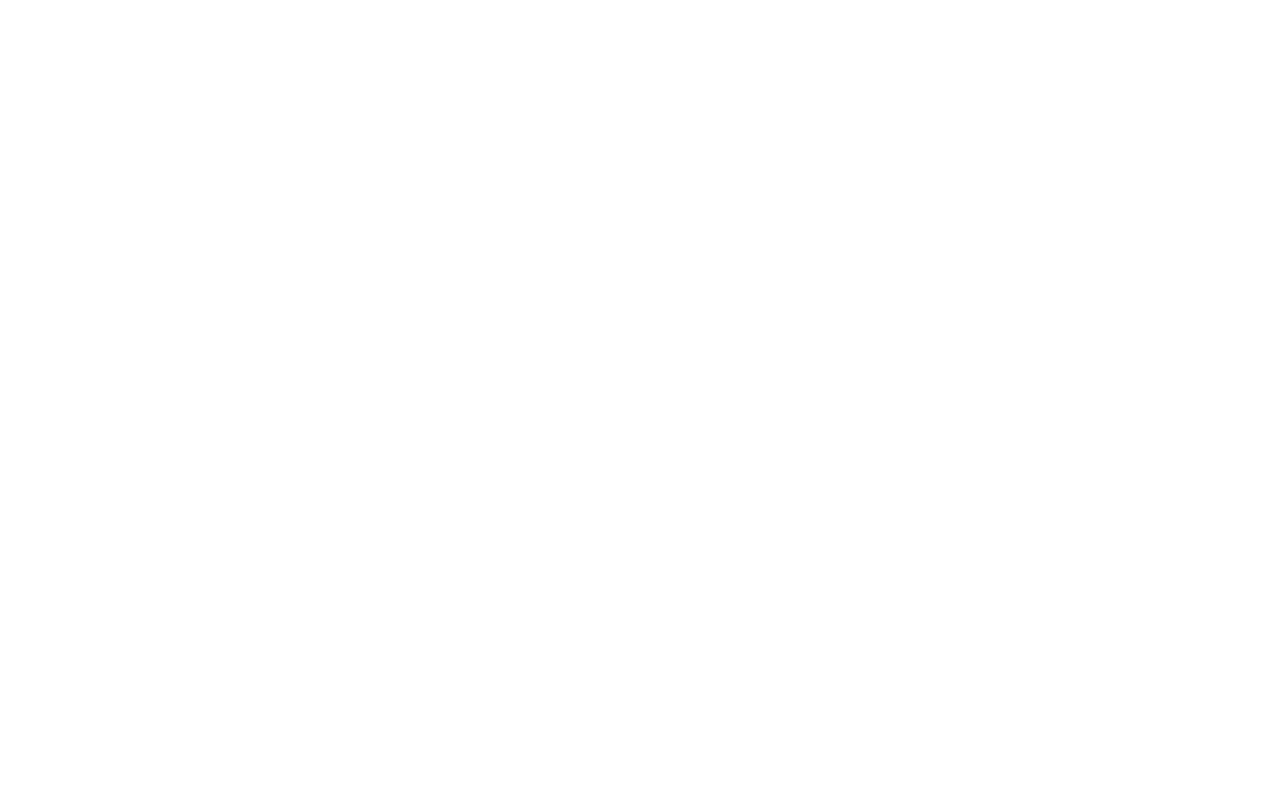
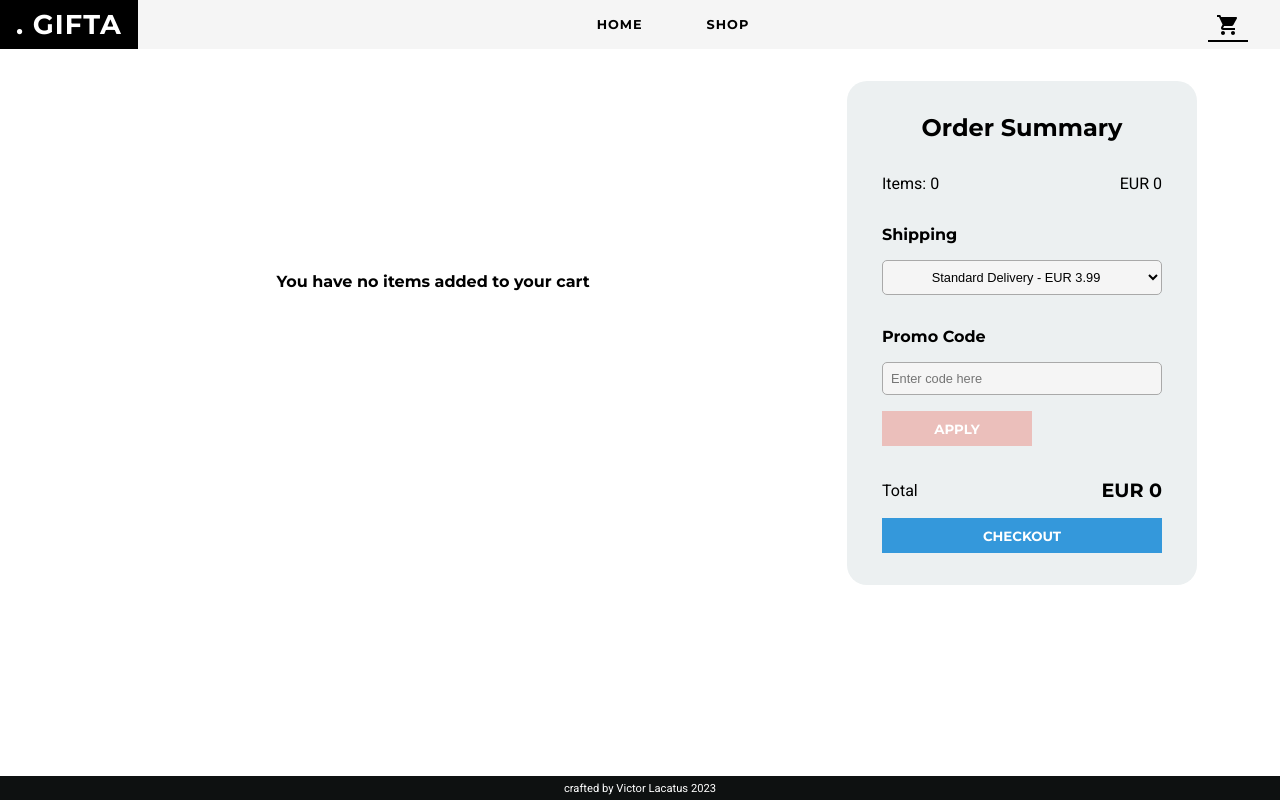
Before and after one commit to georgevictor90/gifta, a React (Create React App) app: page /#/cart in a window 1280 px wide. Built offline with nearby package versions, Linux system fonts and the light colour scheme.

Commit message:
hashrouter

```diff
--- a/src/components/RouteSwitch.js
+++ b/src/components/RouteSwitch.js
@@ -1,5 +1,5 @@
 import React, { useState, useEffect, createContext } from "react";
-import { Routes, Route, BrowserRouter } from "react-router-dom";
+import { Routes, Route, BrowserRouter, HashRouter } from "react-router-dom";
 import Home from "./home/Home";
 import Shop from "./shop/Shop";
 import Product from "./product/Product";
@@ -31,18 +31,18 @@ function RouteSwitch() {
   }
 
   return (
-    <BrowserRouter basename="/gifta">
+    <HashRouter>
       <CartContext.Provider value={{ cart, setCart, addProductToCart }}>
         <Nav />
         <Routes>
           <Route exact path="/" element={<Home />} />
           <Route path="/shop" element={<Shop />} />
-          <Route path="/shop/product/:id" element={<Product />} />
+          <Route path="/shop/product:id" element={<Product />} />
           <Route path="/cart" element={<Cart />} />
         </Routes>
       </CartContext.Provider>
       <Footer />
-    </BrowserRouter>
+    </HashRouter>
   );
 }
 
--- a/src/components/card/Card.js
+++ b/src/components/card/Card.js
@@ -26,7 +26,7 @@ function Card({ product }) {
   }
 
   return (
-    <Link to={`/shop/product/${product.id}`} state={product}>
+    <Link to={`/shop/product${product.id}`} state={product}>
       <div className="card" id={product.id}>
         <figure>
           <button
--- a/src/components/nav/Nav.js
+++ b/src/components/nav/Nav.js
@@ -32,10 +32,10 @@ function Nav() {
   return (
     <nav>
       <h1 className="logo">
-        <Link to="/home">. GIFTA</Link>
+        <Link to="/">. GIFTA</Link>
       </h1>
       <ul>
-        <Link className={currentSection === "home" ? "active" : ""} to="/home">
+        <Link className={currentSection === "home" ? "active" : ""} to="/">
           Home
         </Link>
         <Link className={currentSection === "shop" ? "active" : ""} to="/shop">
```
